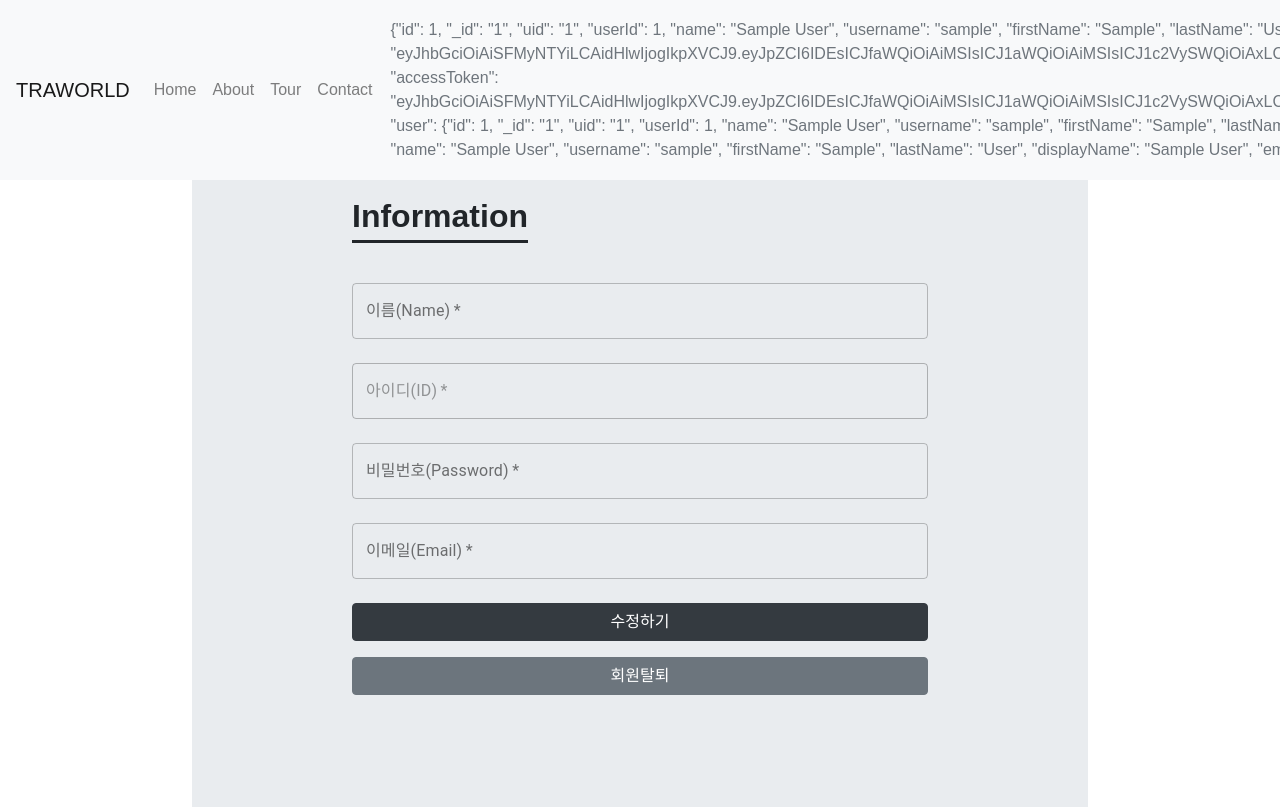
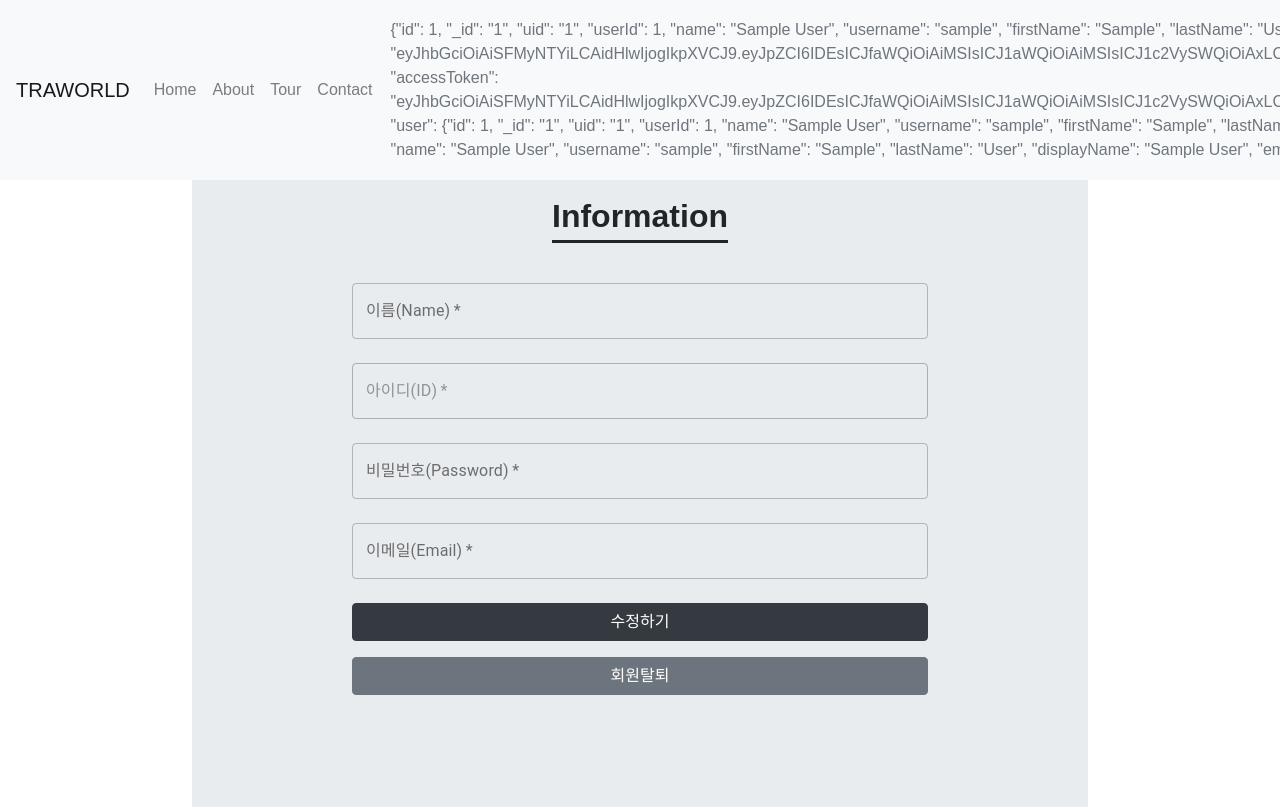
Before and after one commit to lwnh/Node_web_traworld, a React (Create React App) app in the folder Desktop/node_traworld/client/: page /userInfo in a window 1280 px wide. Built offline with nearby package versions, Linux system fonts and the light colour scheme; no server answers; sample sign-in values are in the browser's storage.

Commit message:
add Title.js

```diff
--- a/Desktop/node_traworld/client/src/components/ContactForm.js
+++ b/Desktop/node_traworld/client/src/components/ContactForm.js
@@ -3,14 +3,7 @@ import styled from 'styled-components';
 import { Button } from 'react-bootstrap';
 import { TextField } from "@material-ui/core"
 import axios from 'axios';
-
-const Title = styled.div`
-    float: left;
-    font-weight: bold;
-    font-size: 2rem;
-    border-bottom: 3px solid #212529;
-    margin-bottom: 10px;
-`;
+import Title from './Title';
 
 const ButtonBlock = styled.div`
     display: flex;
--- a/Desktop/node_traworld/client/src/components/Login.js
+++ b/Desktop/node_traworld/client/src/components/Login.js
@@ -3,19 +3,21 @@ import styled from 'styled-components';
 import { Button } from 'react-bootstrap';
 import { TextField } from "@material-ui/core"
 import axios from 'axios';
+import Title from './Title';
 
 const LoginBlock = styled.div`
-    display: block;
+    display: flex;
     margin: 0 auto;
     width: 70%;
     align-items: center;
     justify-content: center;
+    background: #e9ecef;
 `;
 
 const LoginContent = styled.div`
-    background: #e9ecef;
-    margin-top: 5rem;
+    margin-top: 3rem;
     padding: 14rem 10rem;
+    text-align: center;
     .btn-secondary {
         margin-top: 2rem;
         width: 100%
@@ -71,6 +73,7 @@ function Login({ history }) {
     return (
         <LoginBlock>
             <LoginContent>
+                <Title>Login</Title>
                 <form onSubmit={loginSubmit}>
                     <TextField type="text" name="userid" label="ID" required fullWidth margin="normal" onChange={onChange} value={userid} />
                     <TextField type="password" name="userpw" label="PASSWORD" required fullWidth margin="normal" onChange={onChange} value={userpw} />
--- a/Desktop/node_traworld/client/src/components/Signup.js
+++ b/Desktop/node_traworld/client/src/components/Signup.js
@@ -3,19 +3,21 @@ import styled from 'styled-components';
 import { Button } from 'react-bootstrap';
 import { TextField } from "@material-ui/core"
 import axios from 'axios';
+import Title from './Title';
 
 const SignupBlock = styled.div`
-    display: block;
+    display: flex;
     margin: 0 auto;
     width: 70%;
     align-items: center;
     justify-content: center;
+    background: #e9ecef;
 `;
 
 const SignupContent = styled.div`
-    background: #e9ecef;
     margin-top: 5rem;
-    padding: 7rem 10rem;
+    padding: 5rem 10rem;
+    text-align: center;
     .btn-secondary {
         margin-top: 1rem;
         width: 100%
@@ -115,6 +117,7 @@ function Signup({ history }) {
     return (
         <SignupBlock>
             <SignupContent>
+                <Title>Sign Up</Title>
                 <form onSubmit={signupSubmit}>
                     <TextField type="text" name="name" value={name.value} label="이름(Name)" onChange={onChange} variant="outlined" required fullWidth margin="normal" error={name.error} helperText={name.error && "이름을 확인하세요.(한글 2글자 이상)"} />
                     <TextField type="text" name="userid" value={userid.value} label="아이디(ID)" onChange={onChange} variant="outlined" required fullWidth margin="normal" error={userid.error} helperText={userid.error && "아이디를 확인하세요.(영문자 혹은 숫자 4~12자 이내)"} />
--- /dev/null
+++ b/Desktop/node_traworld/client/src/components/Title.js
@@ -0,0 +1,18 @@
+import React from 'react'
+import styled from 'styled-components';
+
+const TitleBlock = styled.div`
+    display: inline-block;
+    font-size: 2.5rem;
+    font-weight: bold;
+    font-size: 2rem;
+    color: #212529;
+    border-bottom: 3px solid #212529;
+    margin-bottom: 1.5rem;
+`;
+
+function Title({ children }) {
+    return <TitleBlock>{children}</TitleBlock>;
+}
+
+export default Title
--- a/Desktop/node_traworld/client/src/components/UserInfo.js
+++ b/Desktop/node_traworld/client/src/components/UserInfo.js
@@ -3,19 +3,21 @@ import styled from 'styled-components';
 import { Button } from 'react-bootstrap';
 import { TextField } from "@material-ui/core"
 import axios from 'axios';
+import Title from './Title';
 
 const InfoBlock = styled.div`
-    display: block;
+    display: flex;
     margin: 0 auto;
     width: 70%;
     align-items: center;
     justify-content: center;
+    background: #e9ecef;
 `;
 
 const InfoContent = styled.div`
-    background: #e9ecef;
     margin-top: 5rem;
     padding: 7rem 10rem;
+    text-align: center;
     .btn-secondary {
         margin-top: 1rem;
         width: 100%
@@ -24,16 +26,6 @@ const InfoContent = styled.div`
         margin-top: 1rem;
         width: 100%
     }
-`;
-
-const TitleBlock = styled.div`
-    float: left;
-    font-size: 2.5rem;
-    font-weight: bold;
-    font-size: 2rem;
-    color: #212529;
-    border-bottom: 3px solid #212529;
-    margin-bottom: 1.5rem;
 `;
 
 function UserInfo() {
@@ -174,7 +166,7 @@ function UserInfo() {
     return (
         <InfoBlock>
             <InfoContent>
-                <TitleBlock>Information</TitleBlock>
+                <Title>Information</Title>
                 <form onSubmit={updateHandler}>
                     <TextField type="text" name="name" value={name.value} label="이름(Name)" onChange={onChange} variant="outlined" required fullWidth margin="normal" error={name.error} helperText={name.error && "이름을 확인하세요.(한글 2글자 이상)"} />
                     <TextField type="text" name="userid" value={userid.value} label="아이디(ID)" variant="outlined" required fullWidth margin="normal" disabled />
```
